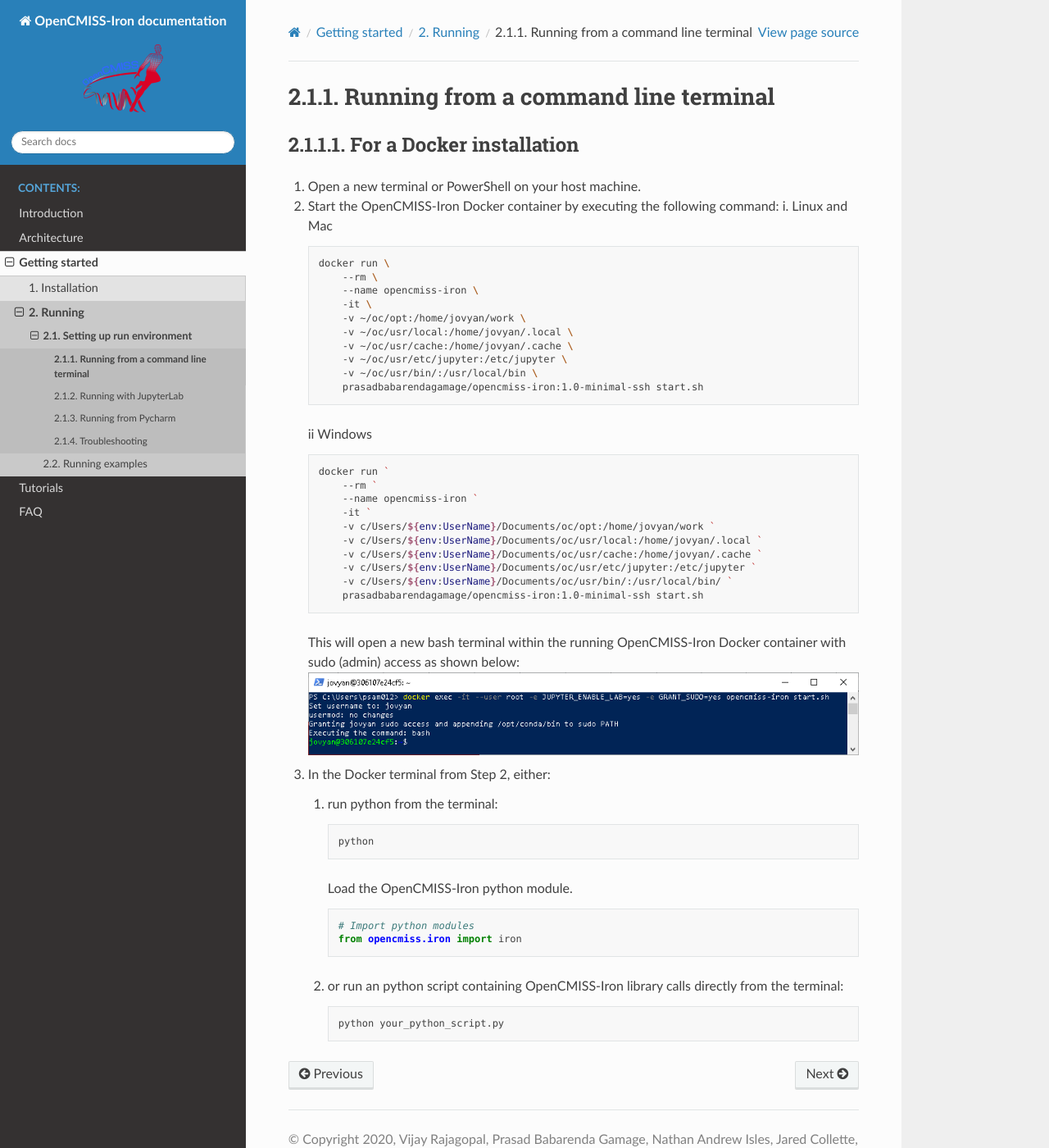
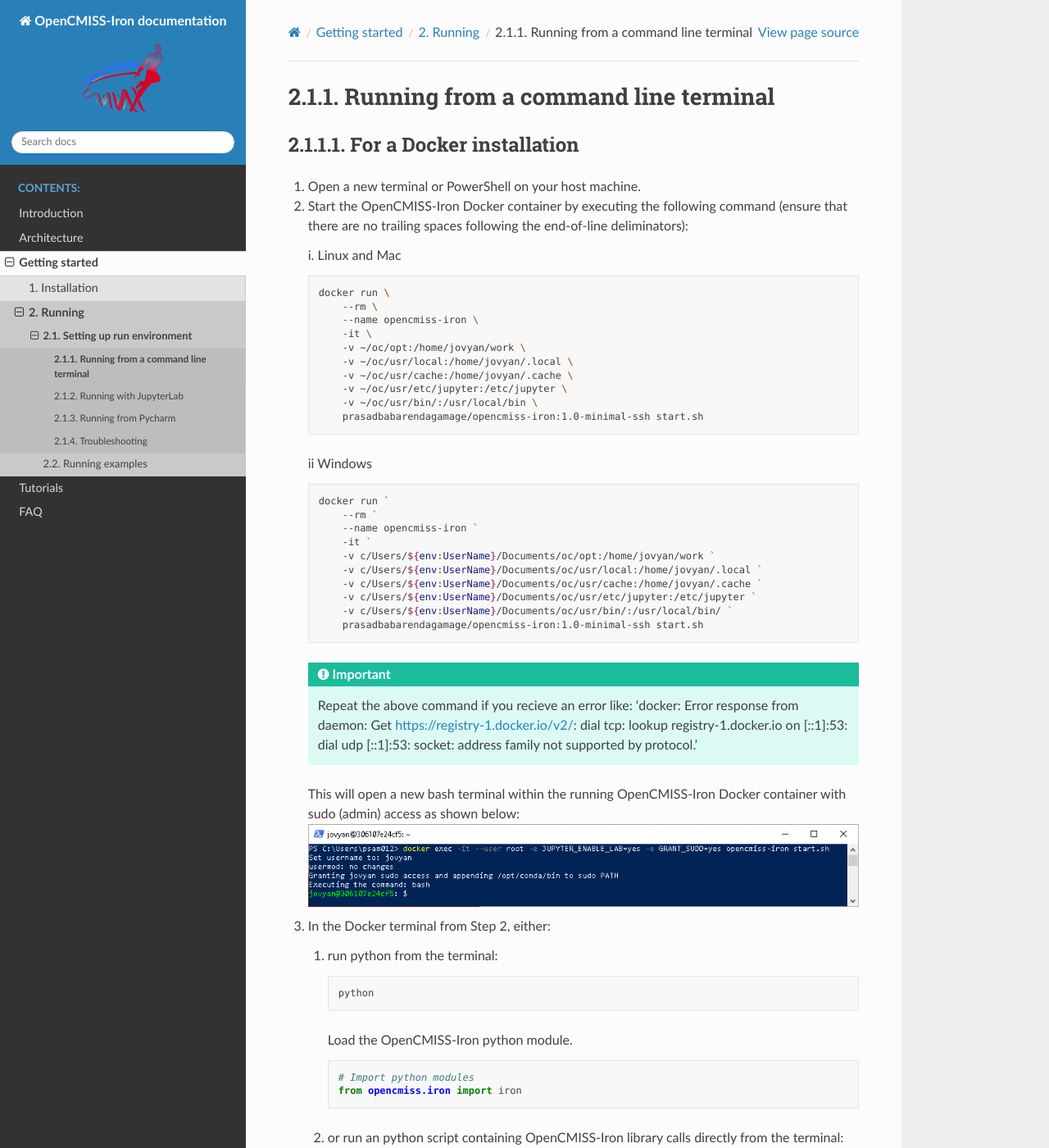
Before and after one commit to OpenCMISS-Examples/OpenCMISS-Iron-tutorials, a Sphinx documentation site: the page built from docs/source/getting_started/running/terminal.md, in a window 1280 px wide and 1400 px high. Shown: the whole window at 82% size. Built offline with Sphinx 7.4.7 and the Read the Docs theme 2.0.0, drawn with Linux system fonts in a browser that asks for light colours; pages that are not in the unit, such as notebooks, are missing from menus.

Commit message:
Improving running docker documentation

````diff
--- a/docs/source/getting_started/running/terminal.md
+++ b/docs/source/getting_started/running/terminal.md
@@ -2,7 +2,8 @@
 
 ## For a Docker installation
 1. Open a new terminal or PowerShell on your host machine.
-2. Start the OpenCMISS-Iron Docker container by executing the following command:
+2. Start the OpenCMISS-Iron Docker container by executing the following command (ensure that there are no trailing spaces following the end-of-line deliminators):
+
     i. Linux and Mac
 
     ```bash
@@ -32,6 +33,9 @@
         -v c/Users/${env:UserName}/Documents/oc/usr/bin/:/usr/local/bin/ `
         prasadbabarendagamage/opencmiss-iron:1.0-minimal-ssh start.sh
     ```
+    ``` Important:: Repeat the above command if you recieve an error like: 'docker: Error response from daemon: Get https://registry-1.docker.io/v2/: dial tcp: lookup registry-1.docker.io on [::1]:53: dial udp [::1]:53: socket: address family not supported by protocol.'
+    ```
+
     This will open a new bash terminal within the running OpenCMISS-Iron Docker container with sudo (admin) access as shown below:
     ![Start bash terminal in running container](./docker_start_bash_terminal.png)
 
````
